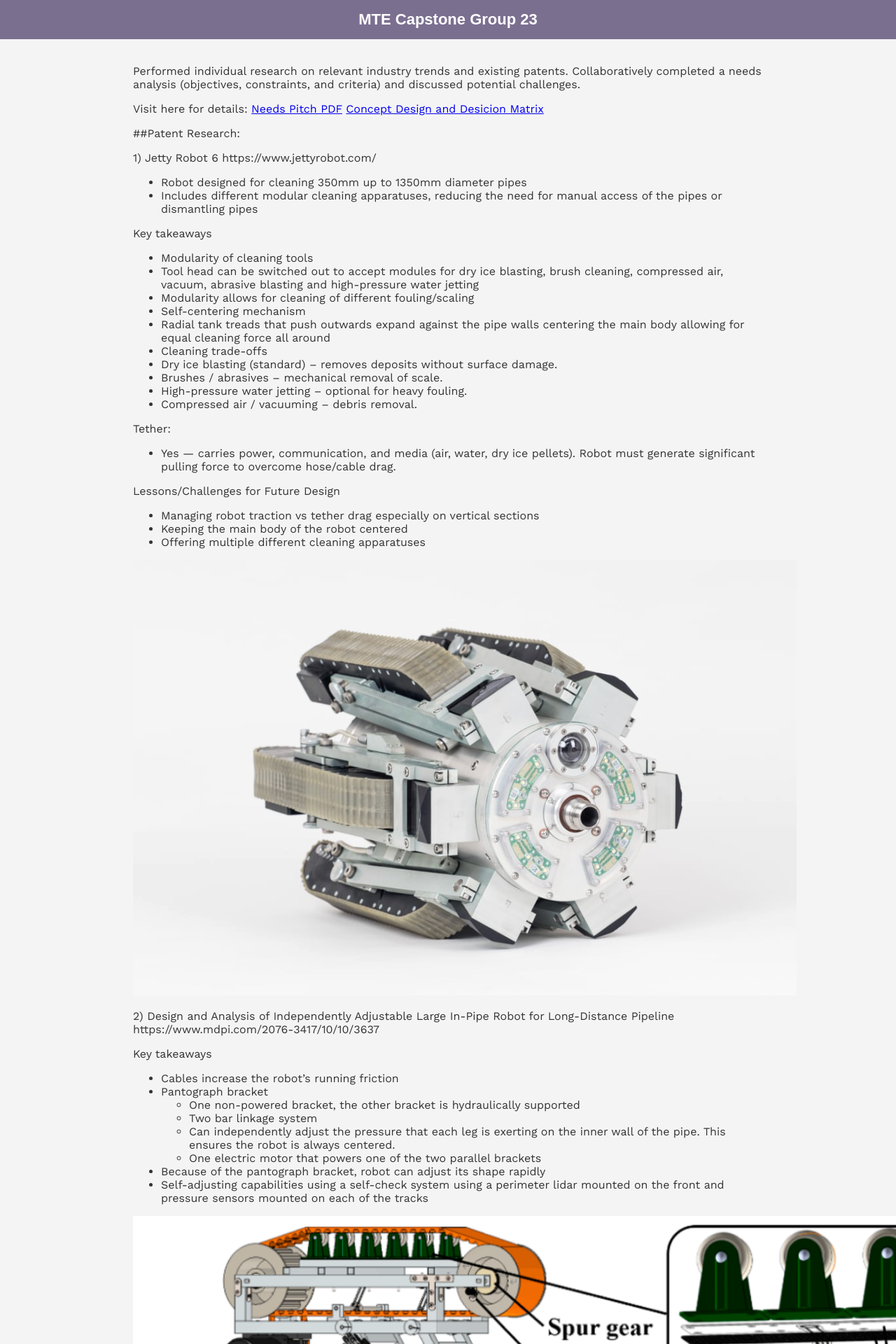
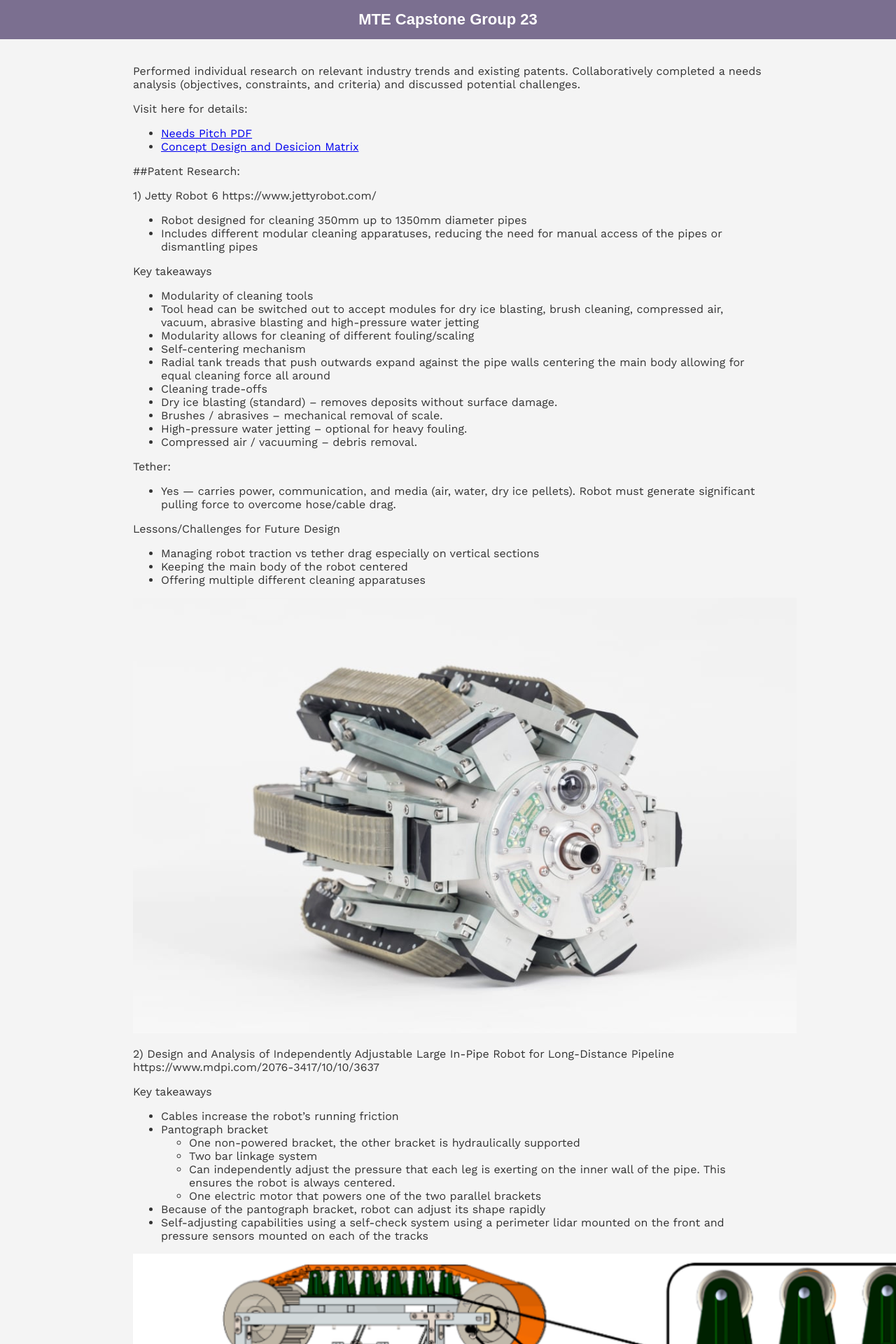
Before and after one commit to warisz/mte-capstone, a Jekyll site: the page built from meetings/sept-22-2025.md, in a window 1280 px wide. Shown: the top 1920 px of the page at 70% size. Built offline with Jekyll 4.4.1, drawn with Linux system fonts in a browser that asks for light colours.

```diff
--- a/meetings/sept-22-2025.md
+++ b/meetings/sept-22-2025.md
@@ -6,8 +6,8 @@ title: Week 4 - Sept 22, 2025
 Performed individual research on relevant industry trends and existing patents. Collaboratively completed a needs analysis (objectives, constraints, and criteria) and discussed potential challenges.
 
 Visit here for details:
-[Needs Pitch PDF](https://github.com/warisz/mte-capstone/blob/f968de8cd1b1466b248542422659c415c2c480a8/09_24_MTE481_Needs_Pitch.pdf)
-[Concept Design and Desicion Matrix](https://github.com/warisz/mte-capstone/blob/131c8f04f597d9f97a5b4bb3ea7d4e5839920454/Capstone%20Concept%20Decision%20Matrix.pdf)
+- [Needs Pitch PDF](https://github.com/warisz/mte-capstone/blob/f968de8cd1b1466b248542422659c415c2c480a8/09_24_MTE481_Needs_Pitch.pdf)
+- [Concept Design and Desicion Matrix](https://github.com/warisz/mte-capstone/blob/131c8f04f597d9f97a5b4bb3ea7d4e5839920454/Capstone%20Concept%20Decision%20Matrix.pdf)
 
 ##Patent Research:
 
```
